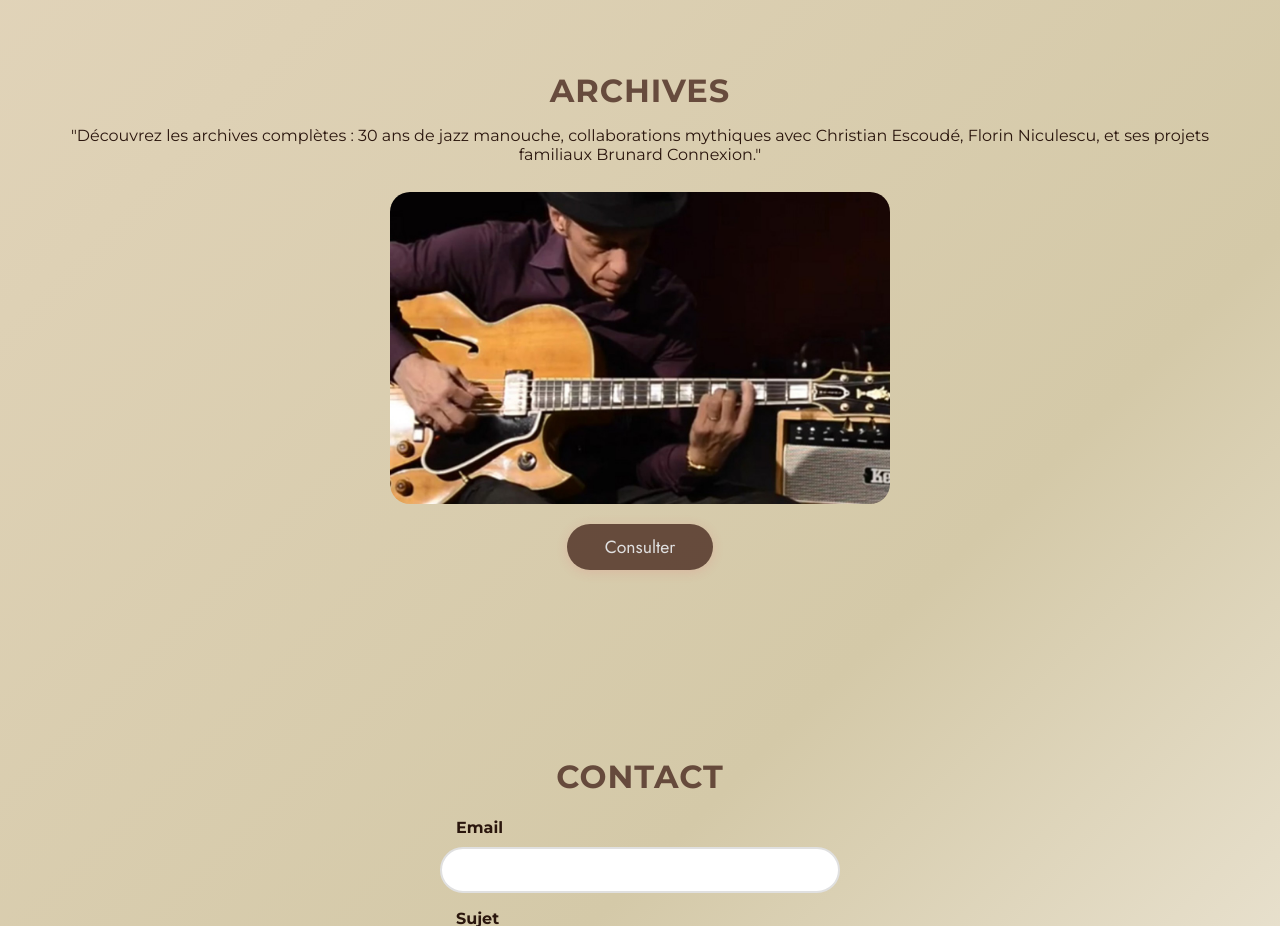
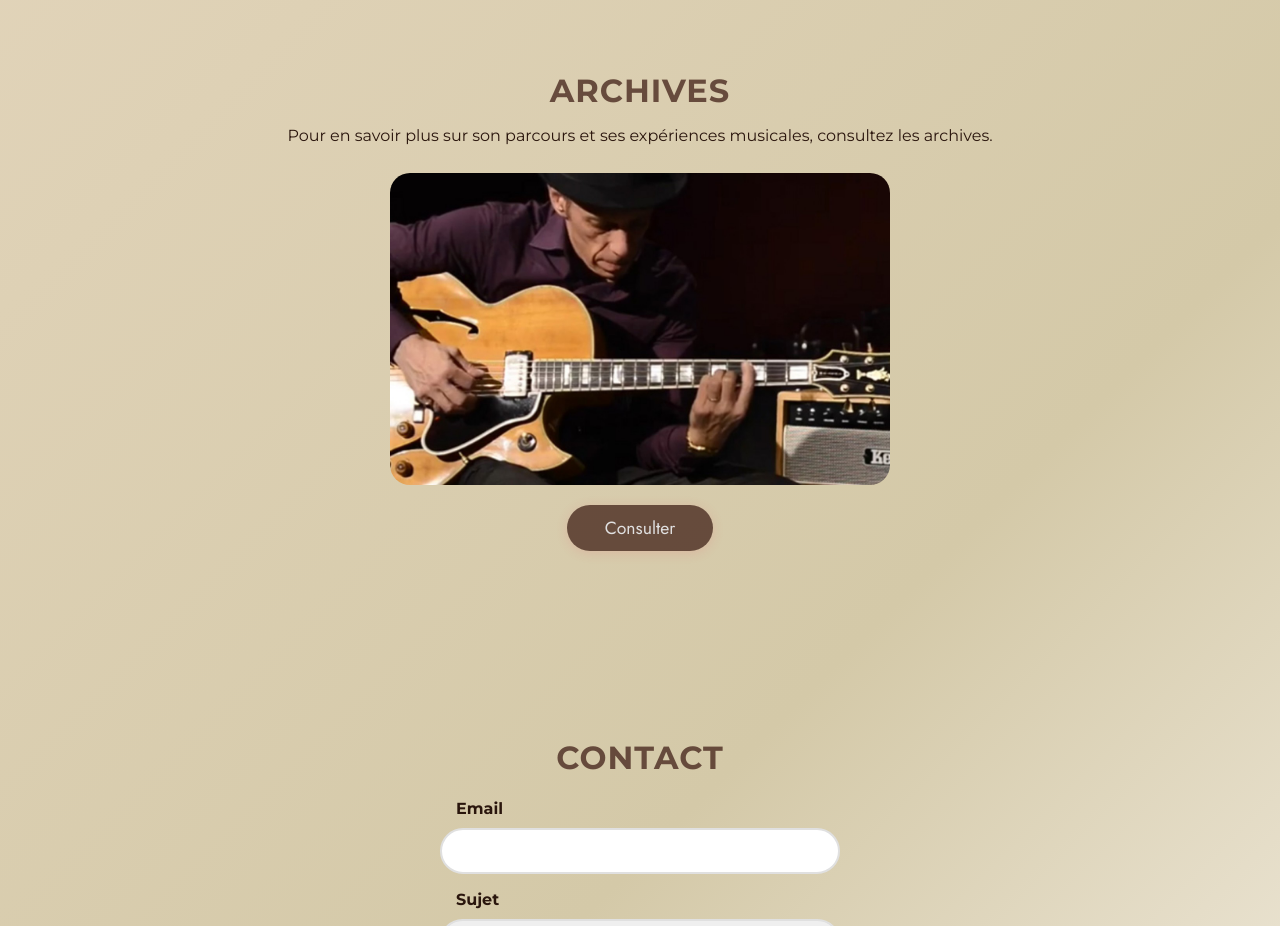
Before and after one commit to BrunoJubert/ChristopheBrunard, a website: page index.html in a window 1280 px wide. Shown: the part 3260-4186 px from the top of the page. Drawn offline with Linux system fonts and the light colour scheme.

Commit message:
p archrives index

```diff
--- a/index.html
+++ b/index.html
@@ -260,8 +260,7 @@
         <section id="archives" class="hero section-appear">
             <h1>Archives</h1>
             <p>
-                "Découvrez les archives complètes : 30 ans de jazz manouche, collaborations mythiques avec Christian Escoudé, Florin
-                Niculescu, et ses projets familiaux Brunard Connexion."
+                Pour en savoir plus sur son parcours et ses expériences musicales, consultez les archives.
 
             </p>
             <img src="public/assets/chris3.jpg" alt="Dossier de presse Christophe Brunard" />
```
